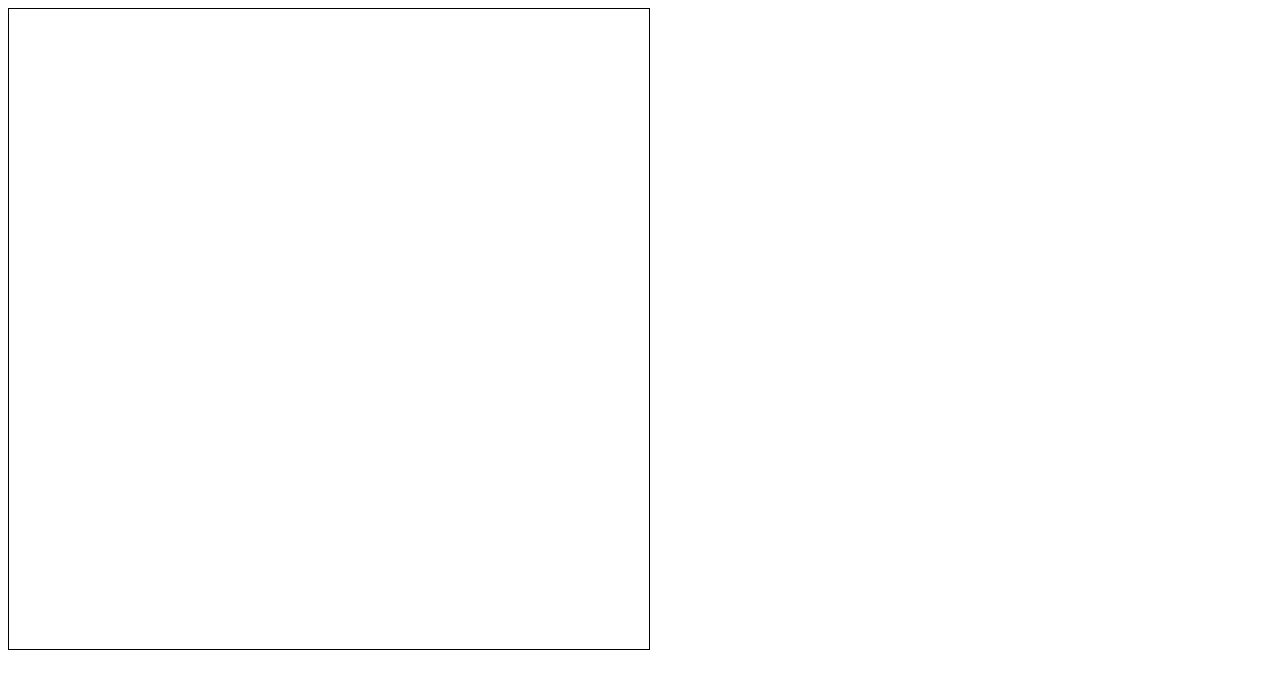
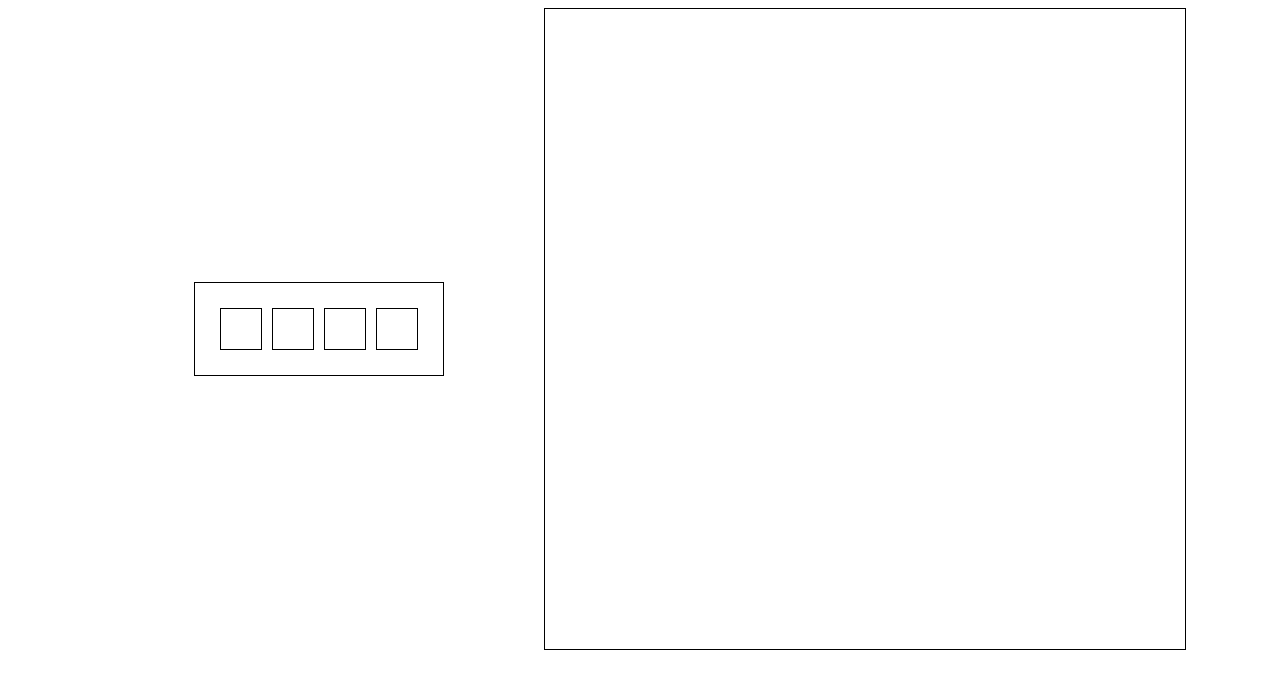
Before and after one commit to ajburrows/top-etch-a-sketch, a plain HTML site: page index.html in a window 1280 px wide. Drawn offline with Linux system fonts and the light colour scheme.

Commit message:
Add color picker pannel html and css

```diff
--- a/index.html
+++ b/index.html
@@ -8,6 +8,12 @@
     <link rel="stylesheet" href="./styles.css">
 </head>
 <body>
+    <div class="colorPanelBox">
+        <div class="colorPicker red"></div>
+        <div class="colorPicker blue"></div>
+        <div class="colorPicker green"></div>
+        <div class="colorPicker white"></div>
+    </div>
     <div class="gridContainer"></div>
     <p class="paintingStatus"></p>
 </body>
--- a/styles.css
+++ b/styles.css
@@ -1,3 +1,9 @@
+body{
+    display: flex;
+    justify-content: center;
+    align-items: center;
+}
+
 .gridContainer {
     border: solid black 1px;
     width: 640px;
@@ -6,3 +12,23 @@
     flex-wrap: wrap;
     padding: 0px;
 }
+
+.colorPanelBox{
+    display: flex;
+    justify-content: space-around;
+    align-items: center;
+
+    border: solid black 1px;
+
+    margin: 100px;
+    padding: 20px;
+}
+
+.colorPicker{
+    width: 40px;
+    height: 40px;
+
+    margin: 5px;
+
+    border: solid black 1px;
+}
```
